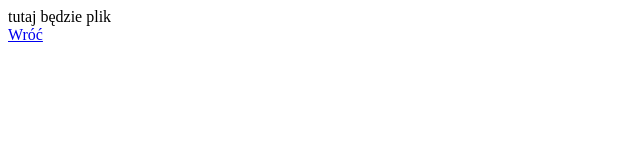
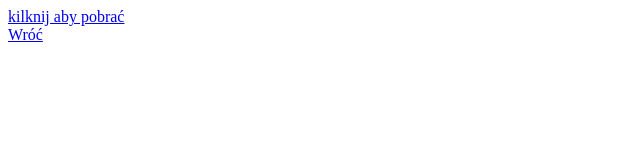
Before and after one commit to nieprofessor/WiA, a plain HTML site: page plik_dębowski.html in a window 1280 px wide. Shown: the whole page, without its empty margins (0-640 px from the left). Drawn offline with Linux system fonts and the light colour scheme.

Commit message:
plik_dębowski.html

```diff
--- a/plik_dębowski.html
+++ b/plik_dębowski.html
@@ -6,7 +6,7 @@
 	<title>plik Dębowski </title>
 	</head>
 <body>
-tutaj będzie plik <br>
+<A HREF="Inwokacja-AdamMickiewicz.zip"> kilknij aby pobrać </A> <br>
 <A HREF="index.html">Wróć </A>
 </body>
 </html>
```
